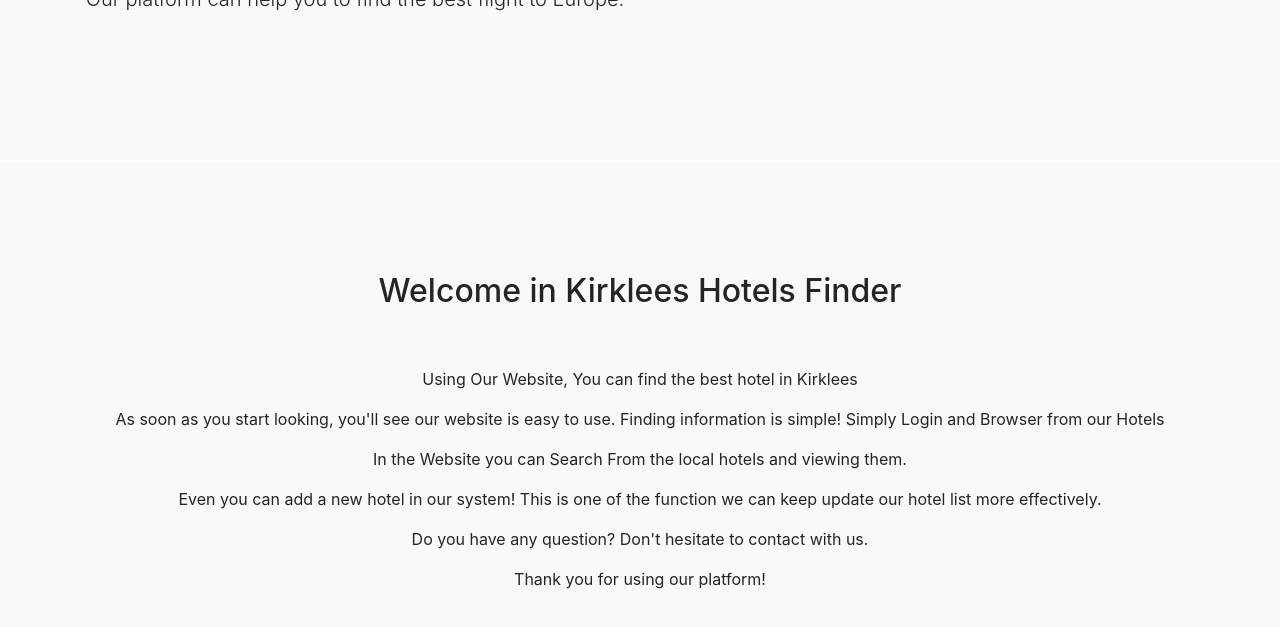
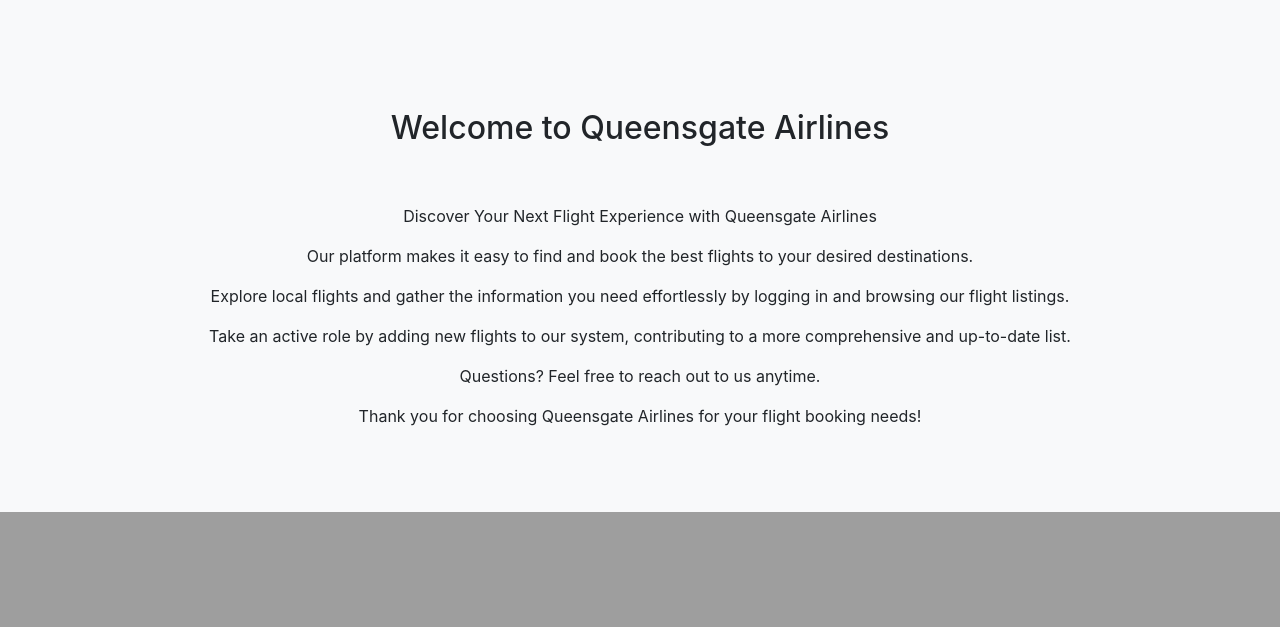
Before and after one commit to nyitrai100/Queensgate-Airlines., a PHP site: page /Front-page.html in a window 1280 px wide. Shown: the part 678-1305 px from the top of the page. After the commit the page ends 1190 px from the top, so only its background shows below. Run offline with PHP 8.4, Linux system fonts and the light colour scheme.

Commit message:
main page almost done. started to do the login

```diff
--- a/Front-page.html
+++ b/Front-page.html
@@ -13,7 +13,7 @@
 </head>
 <body>
           <!-- navigation bar starts -->
-          <nav class="nav-container mb-5 bg-light">
+          <nav class="nav-container mb-5">
             <ul class="nav justify-content-end">
                 <li class="nav-item">
                 <a class="nav-link" href="#">Home</a>
@@ -25,65 +25,78 @@
                 <a class="nav-link" href="#">Contact</a>
                 </li>
                 <li class="nav-item">
-                <a class="nav-link" href="#">Login</a>
+                <a class="nav-link" href="#" onclick="openLogin()">Login</a>
                 </li>
             </ul>
         </nav>
      <!-- navigation bar ends -->
-    <div class="bg-light py-lg-14 py-12 bg-cover padding-hero">
 
+
+
+    <div class="bg-img py-lg-14 py-12 bg-cover padding-hero">
+      <!-- title starts -->
+      <h1 class=" display-4 fw-bold  mb-5 flex text-center text-white"> Queens<span class="blue-color">Gate</span> Airlines </h1>
+       <!-- title ends -->
     <!-- container -->
     <div class="container pt-5 mt-5">
 
+
       <!-- row -->
       <div class="row align-items-center">
-        <div class="col-lg-6 col-12">
+        <div class="col-lg-4 col-12">
           <div>
             <div class="text-center text-md-start ">
-              <!-- heading -->
-              <h1 class=" display-2 fw-bold  mb-3">Find the best trip
-                 with Queensgate Airlines </h1>
-              <!-- lead -->
-              <p class="lead">Our platform can help you to find the best flight to Europe.</p>
+
+              <p class="lead text-white firstParagraph "> Explore<br/> Top Flights  to Europe <br/> with <br/>Our Platform<br/></p>
             </div>
             <!-- searching was here -->
 
 
           </div>
         </div>
-        <div class="offset-lg-1 col-lg-5 col-12 text-center">
+        <div class="offset-lg-1 col-lg-7 col-12 text-center">
             <div class="position-relative ">
-                <img src="https://images.unsplash.com/photo-1615460549969-36fa19521a4f?ixlib=rb-4.0.3&ixid=M3wxMjA3fDB8MHxwaG90by1wYWdlfHx8fGVufDB8fHx8fA%3D%3D&auto=format&fit=crop&w=3174&q=80" class="img-fluid ">
+                <img src="https://images.unsplash.com/photo-1610642372651-fe6e7bc209ef?auto=format&fit=crop&q=80&w=2940&ixlib=rb-4.0.3&ixid=M3wxMjA3fDB8MHxwaG90by1wYWdlfHx8fGVufDB8fHx8fA%3D%3D" class="img-fluid hero-picture">
             </div>
             </div>
       </div>
     </div>
   </div>
+       <!-- login starts -->
+<div id="login-div" class="login" >
+  <div class="popup">
+      <span class="close-btn" onclick="closeLogin()">&times;</span>
+      <p>This is the login popup</p>
+  </div>
+</div>
+<!-- login ends -->
 <!-- main content starts -->
-<div class="container-fluid bg-light text-black">
+<div class="container-fluid bg-light text-black pb-5">
     <div class="container-fluid main-content">
-        <section style="padding: 20px; text-align: center;">
-                <h2 class="pb-5 ">Welcome in Kirklees Hotels Finder</h2>
-                <p>Using Our Website, You can find the best hotel in Kirklees</p>
+      <section style="padding: 20px; text-align: center;">
+        <h2 class="pb-5">Welcome to Queensgate Airlines</h2>
+        <p>Discover Your Next Flight Experience with Queensgate Airlines</p>
 
-                <p>As soon as you start looking, you'll see our website is easy to use. Finding information is simple! Simply Login and Browser from our Hotels</p>
+        <p>Our platform makes it easy to find and book the best flights to your desired destinations.</p>
 
-                <p>In the Website you can Search From the local hotels and viewing them.</p>
+        <p>Explore local flights and gather the information you need effortlessly by logging in and browsing our flight listings.</p>
 
-                <p> Even you can add a new hotel in our system! This is one of the function we can keep update our hotel list more effectively.</p>
+        <p>Take an active role by adding new flights to our system, contributing to a more comprehensive and up-to-date list.</p>
 
-                <p>Do you have any question? Don't hesitate to contact with us.</p>
+        <p>Questions? Feel free to reach out to us anytime.</p>
 
-                <p>Thank you for using our platform!</p>
-            </section>
+        <p>Thank you for choosing Queensgate Airlines for your flight booking needs!</p>
+    </section>
       </div>
 </div>
 <!-- main content ends -->
-
 <!-- bootstrap links starts -->
 <script src="https://code.jquery.com/jquery-3.3.1.slim.min.js" integrity="sha384-q8i/X+965DzO0rT7abK41JStQIAqVgRVzpbzo5smXKp4YfRvH+8abtTE1Pi6jizo" crossorigin="anonymous"></script>
 <script src="https://cdn.jsdelivr.net/npm/popper.js@1.14.7/dist/umd/popper.min.js" integrity="sha384-UO2eT0CpHqdSJQ6hJty5KVphtPhzWj9WO1clHTMGa3JDZwrnQq4sF86dIHNDz0W1" crossorigin="anonymous"></script>
 <script src="https://cdn.jsdelivr.net/npm/bootstrap@4.3.1/dist/js/bootstrap.min.js" integrity="sha384-JjSmVgyd0p3pXB1rRibZUAYoIIy6OrQ6VrjIEaFf/nJGzIxFDsf4x0xIM+B07jRM" crossorigin="anonymous"></script>
 <!-- bootstrap links ends -->
+<!-- loginPopUp javascript starts -->
+<script src="./loginPopUp.js"></script>
+<!-- loginPopUp javascript ends -->
 </body>
 </html>
--- /dev/null
+++ b/loginPopUp.js
@@ -0,0 +1,9 @@
+
+    function openLogin() {
+        document.getElementById('login-div').style.display = 'flex';
+    }
+
+    // Function to close the pop-up
+    function closeLogin() {
+        document.getElementById('login-div').style.display = 'none';
+    }
```
Also changed, not shown: style.css (+32 -4 lines).
